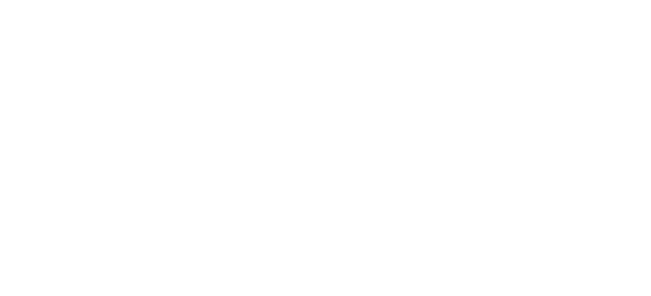
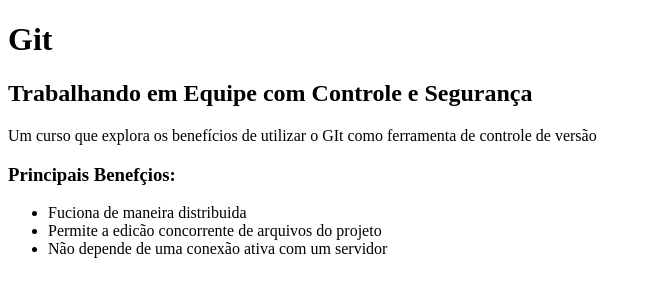
Before and after one commit to wellvsilva/curso-git, a plain HTML site: page index.html in a window 1280 px wide. Shown: the whole page, without its empty margins (0-651 px from the left). Drawn offline with Linux system fonts and the light colour scheme.

Commit message:
Conteudo da página index.html

```diff
--- a/index.html
+++ b/index.html
@@ -4,6 +4,17 @@
         <title></title>
     </head>
     <body>
+        <h1>Git</h1>
+        <h2>Trabalhando em Equipe com Controle e Segurança</h2>
 
+        <p>Um curso que explora os benefícios de utilizar o GIt como ferramenta de controle de versão</p>
+
+        <h3>Principais Benefçios:</h3>
+
+        <ul>
+            <li>Fuciona de maneira distribuida</li>
+            <li>Permite a edicão concorrente de arquivos do projeto</li>
+            <li>Não depende de uma conexão ativa com um servidor</li>
+        </ul>
     </body>
 </html>
```
